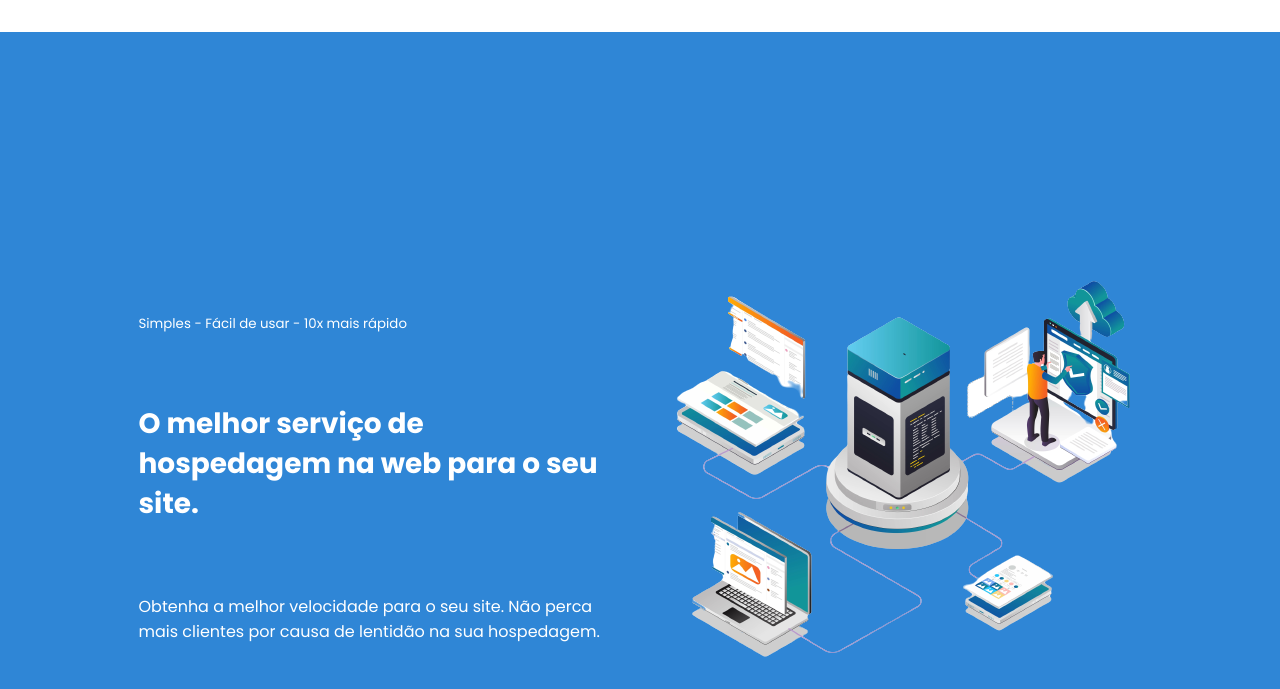
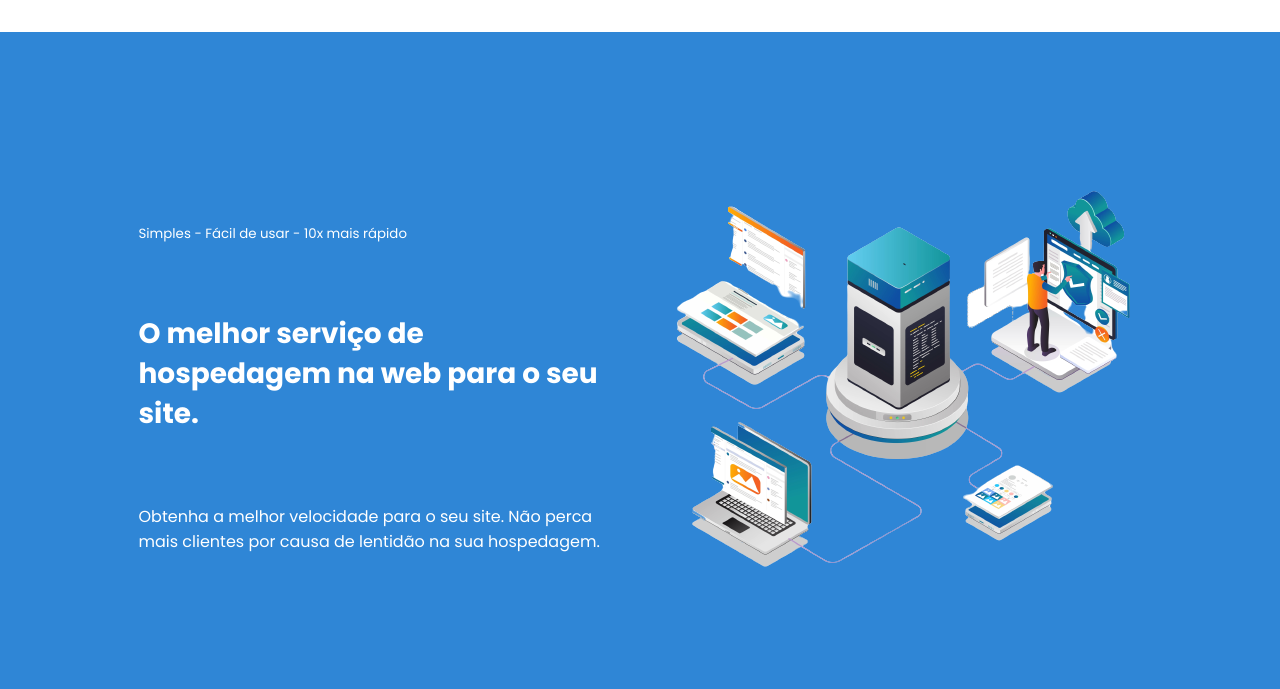
Before and after one commit to LeonardoRomulo/AlphaTech, a plain HTML site: page index.html in a window 1280 px wide. Shown: the part 111-800 px from the top of the page. Drawn offline with Linux system fonts and the light colour scheme.

Commit message:
atualização do estilo do banner da página hommer diminui o padding

```diff
--- a/css/home.css
+++ b/css/home.css
@@ -68,7 +68,7 @@
     width: 100%;
     height: 50%;
     background-color: #2f86d6;
-    padding: 180px 0;
+    padding: 90px 0;
 }
 
 .texto-banner {
```
Also changed, not shown: Screenshot_3.png (added).
